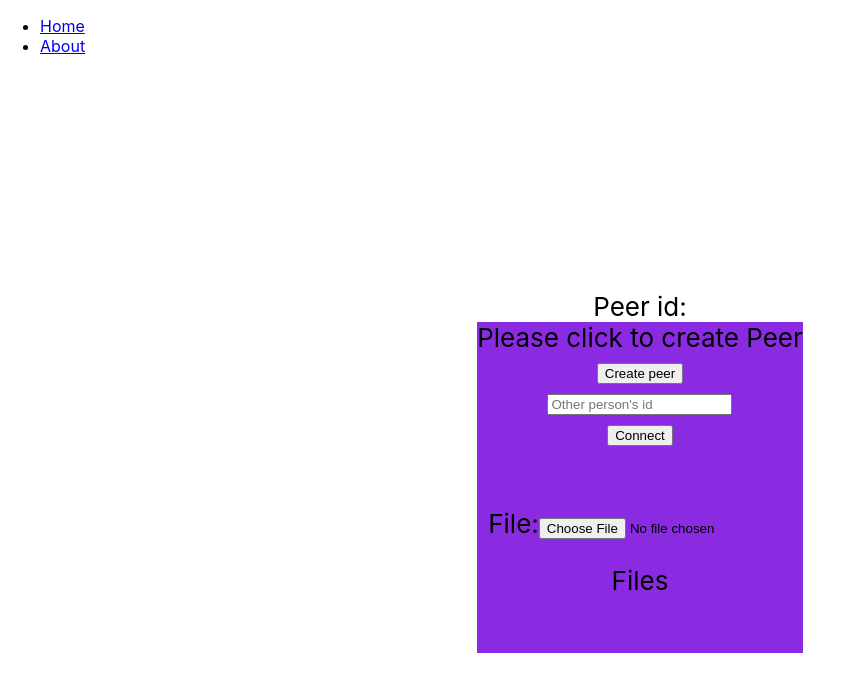
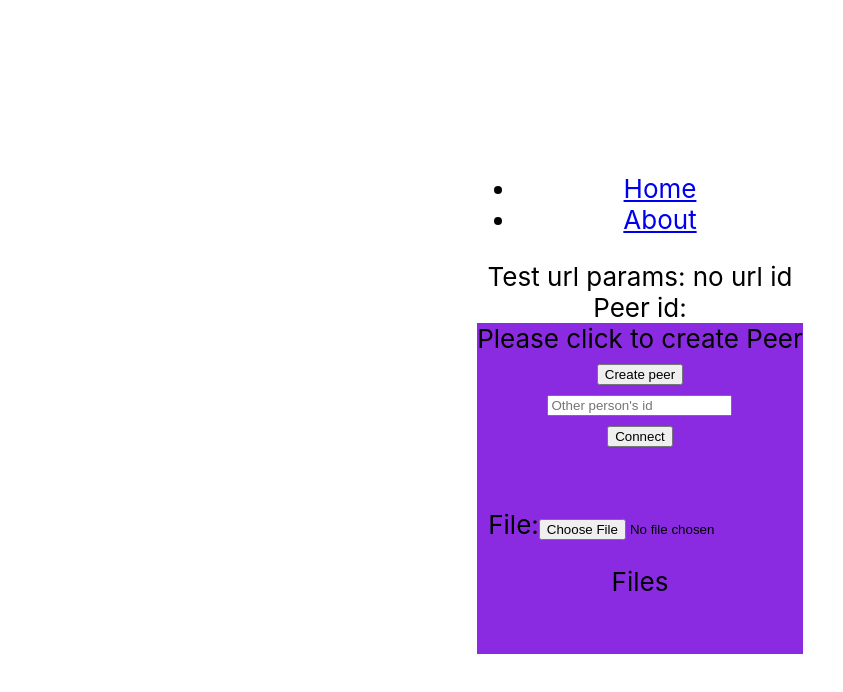
Before and after one commit to willGuimont/PearTransfer, a React (Create React App) app: page / in a window 1280 px wide. Shown: the top 692 px of the page, without its empty margins (0-843 px from the left). Built offline with nearby package versions, Linux system fonts and the light colour scheme.

Commit message:
simple url param

```diff
--- a/src/App.tsx
+++ b/src/App.tsx
@@ -13,8 +13,13 @@ import { About } from './features/about/About';
 
 function App() {
   return (
+    <div>
+
+      <React.StrictMode>
+        <ThemeProvider theme={theme}>
+          <header className="App-header">
+            <div className="App">
               <Router>
-      <div>
                 <nav>
                   <ul>
                     <li>
@@ -30,20 +35,15 @@ function App() {
                   <Route path="/about">
                     <About />
                   </Route>
-          <Route path="/">
-            <React.StrictMode>
-              <ThemeProvider theme={theme}>
-                <div className="App">
-                  <header className="App-header">
-                    <Transfer />
+                  <Route path="/:id" children={<Transfer />} />
+                  <Route path="/" children={<Transfer />} />
+                </Switch>
+              </Router>
+            </div>
           </header>
-                </div>
         </ThemeProvider>
       </React.StrictMode>
-          </Route>
-        </Switch>
     </div>
-    </Router>
   );
 }
 
--- a/src/features/transfer/Transfer.tsx
+++ b/src/features/transfer/Transfer.tsx
@@ -9,6 +9,11 @@ import {
   sendFile,
 } from './transferSlice';
 import styles from './Transfer.module.css';
+import { useParams } from 'react-router-dom';
+
+interface RouteParams {
+  id: string
+}
 
 export function Transfer() {
   const id = useSelector(selectId);
@@ -17,6 +22,8 @@ export function Transfer() {
   const dispatch = useDispatch();
   const [peerConnectionId, setPeerConnectionId] = useState("");
   const [data, setData] = useState("");
+
+  const routeParams = useParams<RouteParams>();
 
   let handleFiles = async (files: FileList | null) => {
     if (files != null) {
@@ -29,6 +36,7 @@ export function Transfer() {
 
   return (
     <div>
+      Test url params: {routeParams.id || "no url id"} <br/>
       Peer id:
       <div className={styles.peerId}>
         {id || "Please click to create Peer"}
```
Lines whose indentation alone changed are shown as unchanged.
